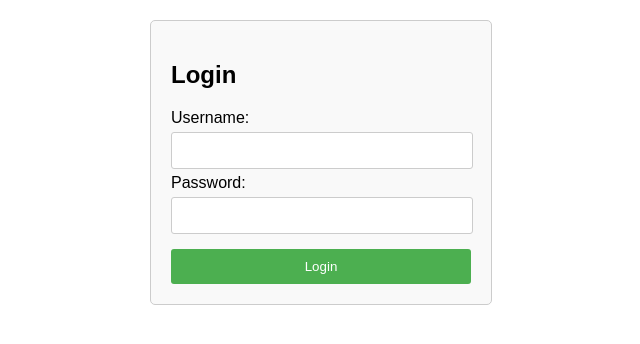
After one commit to yvendee/PDFHarvest, a Flask app: page /login in a window 1280 px wide. The commit adds this page. Shown: the top 344 px of the page, without its empty margins (319-959 px from the left). Run offline with Flask 3, Linux system fonts and the light colour scheme.

Commit message:
Add files via upload

```diff
--- a/app.py
+++ b/app.py
@@ -1,3 +1,4 @@
+from functools import wraps
 from flask import Flask, request, Blueprint, render_template, jsonify, session, redirect, url_for, send_file
 import os
 import time
@@ -17,11 +18,30 @@ from openai_api.utils.utils import ( get_summary_from_image, get_summary_from_te
 from custom_prompt.utils.utils import read_custom_prompt
 from csv_functions.utils.utils import save_csv
 
+
 # Build app
 app = Flask(__name__, template_folder='templates', static_folder='static', static_url_path='/static')
 CORS(app)
 app.secret_key = 'your_secret_key'  # Needed for session management
 
+# Hardcoded username and password (for demo purposes)
+USERNAME = "searchmaid"
+PASSWORD = "maidasia"
+
+# Define a decorator function to check if the user is authenticated
+def login_required(f):
+    @wraps(f)
+    def decorated_function(*args, **kwargs):
+        if 'username' not in session:
+            return redirect(url_for('login', next=request.url))
+        return f(*args, **kwargs)
+    return decorated_function
+
+# Function to check if user is authenticated
+def check_authenticated():
+    if 'username' in session:
+        return session['username'] == USERNAME
+    return False
 
 # Ensure the 'uploads' directory exists
 UPLOAD_FOLDER = 'uploads'
@@ -38,7 +58,6 @@ app.config['EXTRACTED_PAGE_IMAGES_FOLDER'] = EXTRACTED_PAGE_IMAGES_FOLDER
 app.config['MAX_CONTENT_LENGTH'] = 16 * 1024 * 1024  # 16 MB max upload size
 
 progress = {}
-
 
 ####### PDF to Images Extraction ################
 def pdf_to_jpg(pdf_file, output_folder, zoom=2):
@@ -167,10 +186,6 @@ def extract_images_with_faces(pdf_path):
     main_folder = "extracted_images"
     if not os.path.exists(main_folder):
         os.makedirs(main_folder)
-    # Create the images folder with the PDF base name inside the main folder
-    images_folder = os.path.join(main_folder, f"{pdf_basename}_extracted")
-    if not os.path.exists(images_folder):
-        os.makedirs(images_folder)
 
     extracted_images = []
 
@@ -191,8 +206,9 @@ def extract_images_with_faces(pdf_path):
         if len(faces) > 0 and not face_found:
             # If a face is detected and no face has been found yet on the first page
             face_found = True
-            # Save the image in the images folder with a fixed name "image.jpg"
-            image_pil.save(os.path.join(images_folder, "image.jpg"), "JPEG")
+            # Save the image in the main folder with the PDF base name as the image name
+            image_filename = f"{pdf_basename}_{image_index + 1}.jpg"  # Naming based on image index
+            image_pil.save(os.path.join(main_folder, image_filename), "JPEG")
             extracted_images.append(image_pil)
             break  # Stop processing further images on the first page once a face is found
 
@@ -214,9 +230,32 @@ def process_pdf_extract_image(filename):
         print(f"File '{filename}' not found or is not a PDF.")
 
 
+# Login route
+@app.route('/login', methods=['GET', 'POST'])
+def login():
+    if request.method == 'POST':
+        username = request.form.get('username')
+        password = request.form.get('password')
+        if username == USERNAME and password == PASSWORD:
+            session['username'] = username
+            return redirect(url_for('home_page'))
+        else:
+            return render_template('login/login.html', error='Invalid credentials')
+    return render_template('login/login.html')
+
+@app.route('/logout')
+def logout():
+    session.pop('username', None)
+    return redirect(url_for('login'))
+
+
+# Home route (secured)
 @app.route('/')
 @app.route('/home')
+@login_required
 def home_page():
+    if not check_authenticated():
+        return redirect(url_for('login'))
     # Check if the 'uploads' folder exists before attempting to delete files
     if os.path.exists(UPLOAD_FOLDER):
         # Delete all files inside the 'uploads' folder
@@ -252,9 +291,12 @@ def home_page():
     else:
         return render_template('home/home-page.html')  # Or redirect to another page if the folder doesn't exist
 
-
+# Secure routes
 @app.route('/upload', methods=['POST'])
+@login_required
 def upload_files():
+    if not check_authenticated():
+        return jsonify({'error': 'Unauthorized access'}), 401
     if 'files' not in request.files:
         return jsonify({'error': 'No files part in the request'}), 400
     files = request.files.getlist('files')
@@ -279,8 +321,12 @@ def upload_files():
     }
     return jsonify(response), 200
 
+
 @app.route('/process/<session_id>', methods=['POST'])
+@login_required
 def process_files(session_id):
+    if not check_authenticated():
+        return jsonify({'error': 'Unauthorized access'}), 401
     def mock_processing():
         uploaded_files = os.listdir(UPLOAD_FOLDER)
         total_files = len(uploaded_files)
@@ -304,22 +350,38 @@ def process_files(session_id):
     return jsonify({'message': 'Processing started'}), 200
 
 @app.route('/status')
+@login_required
 def status_page():
+    if not check_authenticated():
+        return redirect(url_for('login'))
     return render_template('status/status-page.html')
 
 @app.route('/progress/<session_id>')
 def progress_status(session_id):
+    if not check_authenticated():
+        return jsonify({'error': 'Unauthorized access'}), 401
     if session_id in progress:
         return jsonify(progress[session_id]), 200
     else:
         return jsonify({'error': 'Invalid session ID'}), 400
 
+@app.route('/cancel/<session_id>', methods=['POST'])
+@login_required
+def cancel_processing(session_id):
+    if session_id in processing_threads:
+        del processing_threads[session_id]  # Stop the processing
+        # Additional cleanup if necessary
+        return jsonify({'message': 'Processing cancelled'})
+    return jsonify({'error': 'Invalid session ID'}), 400
+
 @app.route('/download/<session_id>')
+@login_required
 def download_files(session_id):
+    if not check_authenticated():
+        return jsonify({'error': 'Unauthorized access'}), 401
     if session_id not in progress or progress[session_id]['current'] < progress[session_id]['total']:
         return jsonify({'error': 'Files are still being processed or invalid session ID'}), 400
 
-    # zip_filename = f"{session_id}_files.zip"
     zip_filename = f"profile_pictures_{session_id}.zip"
     zip_filepath = os.path.join(app.config['EXTRACTED_PROFILE_PICTURE_FOLDER'], zip_filename)
 
@@ -334,10 +396,11 @@ def download_files(session_id):
 
     return send_file(zip_filepath, as_attachment=True)
 
-from flask import send_file, jsonify
-
 @app.route('/download-csv/<session_id>')
+@login_required
 def download_csv(session_id):
+    if not check_authenticated():
+        return jsonify({'error': 'Unauthorized access'}), 401
     csv_filepath = 'output_csv/output.csv'
 
     if os.path.exists(csv_filepath):
@@ -347,6 +410,7 @@ def download_csv(session_id):
 
 
 @app.route('/custom-prompt', methods=['GET', 'POST'])
+@login_required
 def text_editor():
     if request.method == 'POST':
         # Handle form submission if needed
@@ -364,6 +428,7 @@ def text_editor():
 
 
 @app.route('/save-content', methods=['POST'])
+@login_required
 def save_content():
     content = request.form.get('content')
 
@@ -376,16 +441,19 @@ def save_content():
         return jsonify({'error': 'Content is empty'}), 400
 
 @app.route('/download-template')
+@login_required
 def download_template():
     template_file = 'static/txt/custom_prompt_template.txt'
     return send_file(template_file, as_attachment=True)
 
 @app.route('/save-csv')
+@login_required
 def save_outputcsv():
 
     save_csv(csv_path,"hello word")
     return "success"
 
+
 if __name__ == '__main__':
     app.run(debug=True)
     app.run(host='0.0.0.0', port=5000)
--- a/dynamic/txt/custom_prompt.txt
+++ b/dynamic/txt/custom_prompt.txt
@@ -1,4 +1,4 @@
-Summarize the text by structuring your summary clearly and concisely to include the following variables in brackets, if value can't be found, so "not found":
+Summarize the text by structuring your summary clearly and concisely to include the following variables in brackets, if value can't be found, so blank:
 "-[maid_name]: (full name)",
 "-[maid_ref_code]: (value)",
 "-[maid_type_option_id]: (value)",
--- /dev/null
+++ b/templates/login/login.html
@@ -0,0 +1,60 @@
+<!DOCTYPE html>
+<html lang="en">
+<head>
+    <meta charset="UTF-8">
+    <meta http-equiv="X-UA-Compatible" content="IE=edge">
+    <meta name="viewport" content="width=device-width, initial-scale=1.0">
+    <title>Login</title>
+    <style>
+        body {
+            font-family: Arial, sans-serif;
+            margin: 20px;
+        }
+        form {
+            max-width: 300px;
+            margin: auto;
+            padding: 20px;
+            border: 1px solid #ccc;
+            border-radius: 5px;
+            background-color: #f9f9f9;
+        }
+        input[type="text"],
+        input[type="password"] {
+            width: calc(100% - 20px);
+            padding: 10px;
+            margin: 5px 0;
+            border: 1px solid #ccc;
+            border-radius: 3px;
+        }
+        input[type="submit"] {
+            width: 100%;
+            padding: 10px;
+            margin-top: 10px;
+            border: none;
+            border-radius: 3px;
+            background-color: #4CAF50;
+            color: white;
+            cursor: pointer;
+        }
+        .error {
+            color: red;
+            margin-top: 10px;
+        }
+    </style>
+</head>
+<body>
+    <form method="POST" action="/login">
+        <h2>Login</h2>
+        {% if error %}
+            <p class="error">{{ error }}</p>
+        {% endif %}
+        <label for="username">Username:</label>
+        <input type="text" id="username" name="username" required>
+        <br>
+        <label for="password">Password:</label>
+        <input type="password" id="password" name="password" required>
+        <br>
+        <input type="submit" value="Login">
+    </form>
+</body>
+</html>
```
Also changed, not shown: templates/home/home-page.html (+32 -14 lines), templates/status/status-page.html (+37 -2 lines), csv_functions/utils/utils.py (line endings or trailing spaces), custom_prompt/utils/utils.py (line endings or trailing spaces), openai_api/utils/utils.py (line endings or trailing spaces), requirements.txt (line endings or trailing spaces), static/txt/custom_prompt_template.txt (line endings or trailing spaces), templates/custom/custom-prompt-page.html (line endings or trailing spaces).
